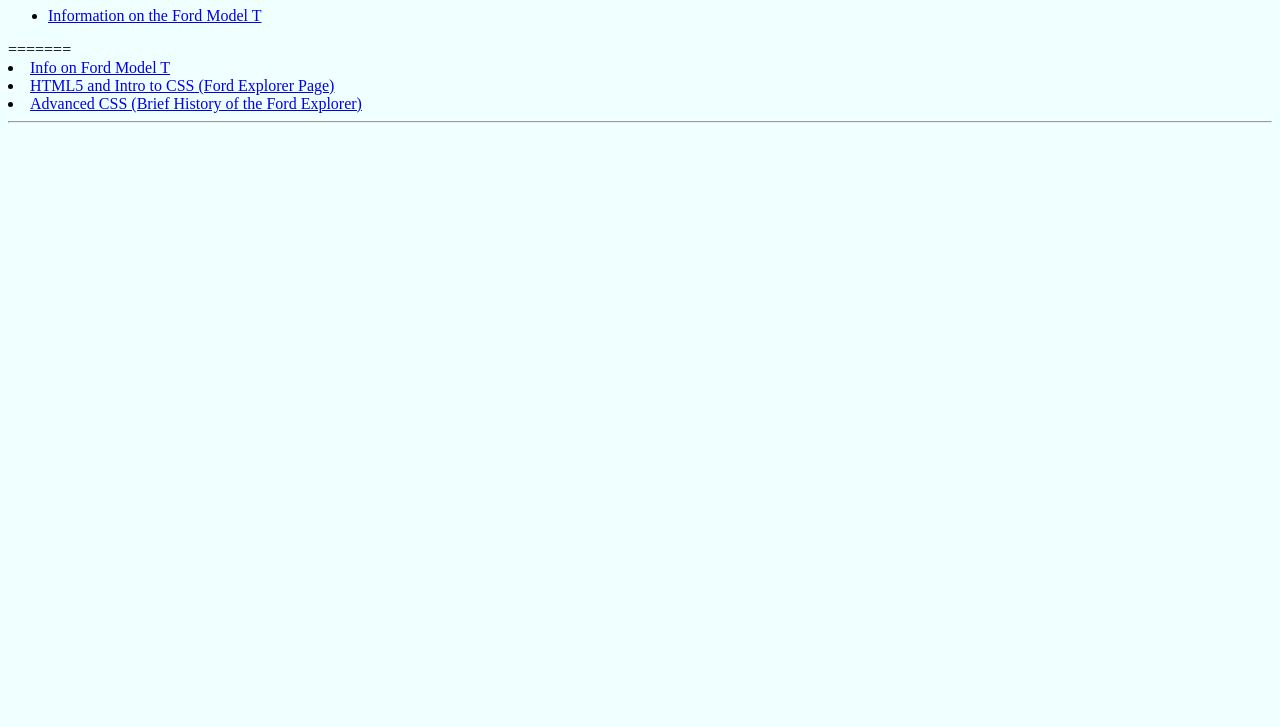
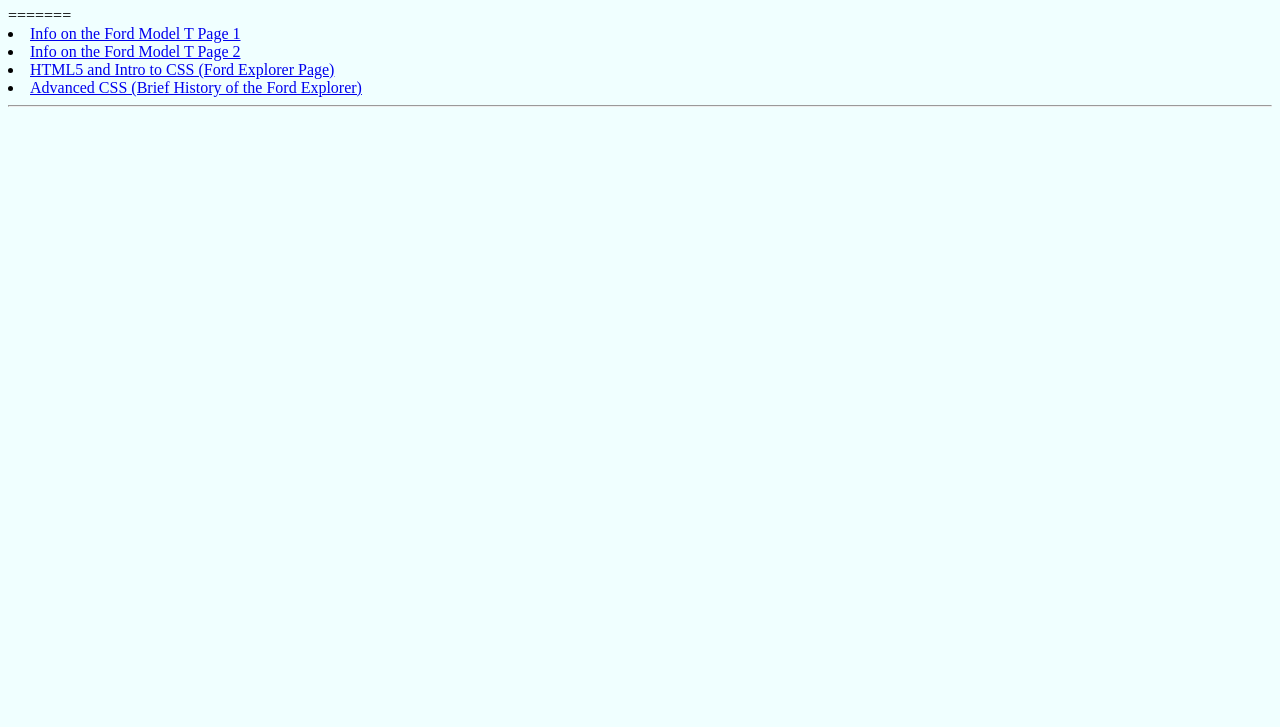
Before and after one commit to Precision-Seeker/CITC-1300, a plain HTML site: page index.html in a window 1280 px wide. Shown: the part 73-800 px from the top of the page. Drawn offline with Linux system fonts and the light colour scheme.

Commit message:
Updated main webpage

```diff
--- a/index.html
+++ b/index.html
@@ -20,12 +20,13 @@
     <h1> Welcome to my own Basic Web Project Page! </h1>
     <ul>
 
-        <li><a href="Intro_To_HTML/index.html" target="_blank">Information on the Ford Model T</a></li>
+
     </ul>
 
  </body>
 =======
-        <li><a href="Intro_To_HTML/index.html" target="_blank">Info on Ford Model T</a></li>
+         <li><a href="Intro_To_HTML/index.html" target="_blank">Info on the Ford Model T Page 1</a></li>
+        <li><a href="Intro_To_HTML/index.html" target="_blank">Info on the Ford Model T Page 2</a></li>
         <li><a href="html5_intro_to_css/index.html" target"_blank" >HTML5 and Intro to CSS (Ford Explorer Page)</a></li>
         <li><a href="adv_css_tables/index.html" target"_blank> Advanced CSS (Brief History of the Ford Explorer)</a></li>
     </ul>
```
